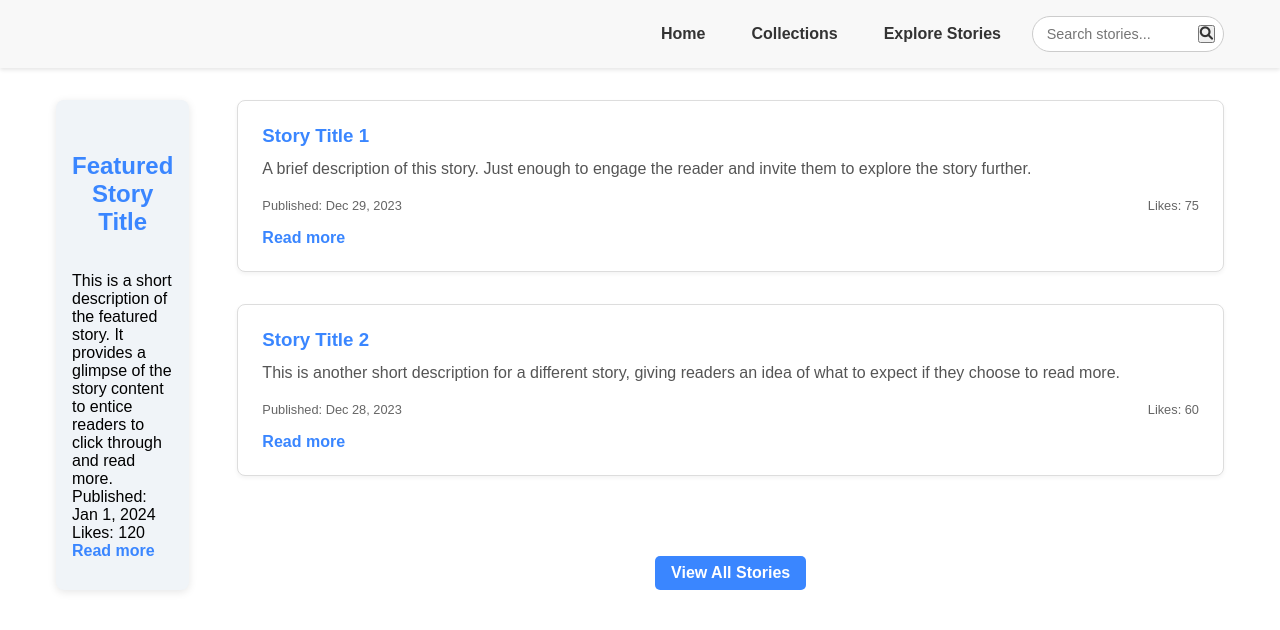
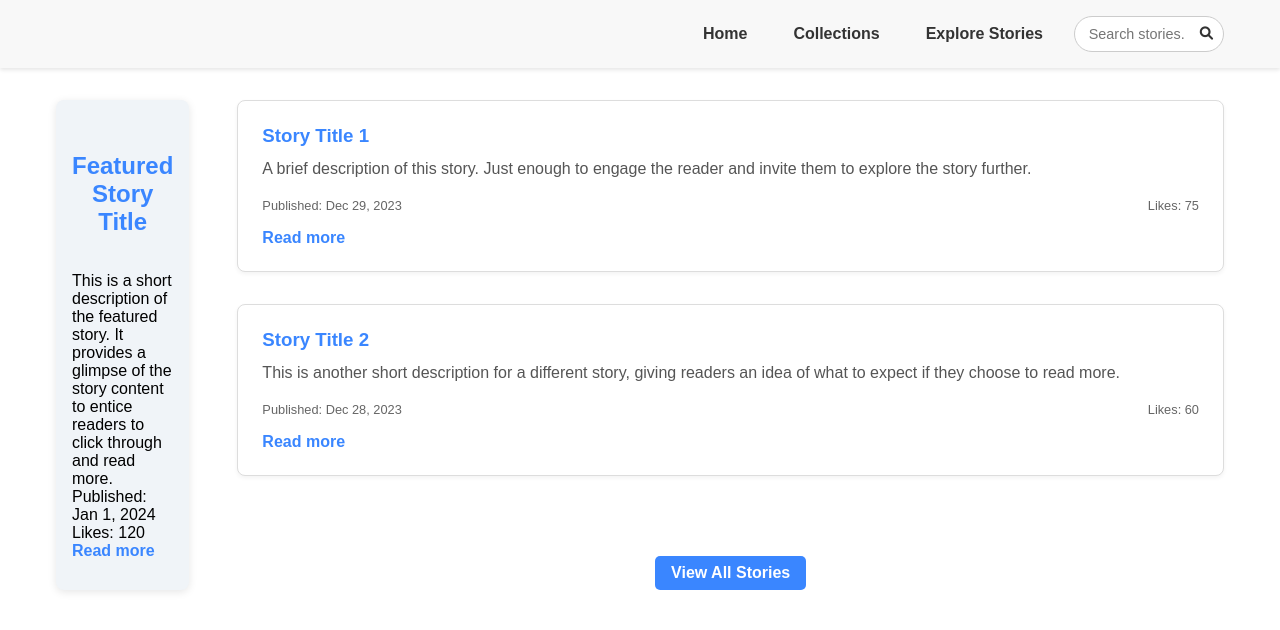
Before and after one commit to SHALEM-2024/story-website, a plain HTML site: page index.html in a window 1280 px wide. Drawn offline with Linux system fonts and the light colour scheme.

Commit message:
Update style.css

```diff
--- a/style.css
+++ b/style.css
@@ -42,12 +42,14 @@ nav {
 }
 
 .search-container {
+    position: relative; /* Enables absolute positioning of the icon */
     display: flex;
     align-items: center;
     border: 1px solid #ccc;
     border-radius: 20px;
     padding: 0.2em 0.5em;
     background-color: #fff;
+    width: 150px; /* Adjust width as needed */
 }
 
 .search-bar {
@@ -56,22 +58,25 @@ nav {
     padding: 0.4em;
     font-size: 0.9em;
     border-radius: 20px;
-    width: 150px;
-    /*transition: width 0.3s ease;*/
-    flex: 1;
+    width: 100%; /* Full width within the container */
+    padding-right: 2em; /* Adds space on the right for the icon */
 }
 
 .search-button {
+    position: absolute;
+    right: 10px; /* Positions icon on the right edge */
+    background: none;
+    border: none;
+    cursor: pointer;
+    padding: 0;
     display: flex;
     align-items: center;
-    justify-content: flex-end;
-    padding: 0;
-    margin-left: 0.5em;
-    cursor: pointer;
+    justify-content: center;
 }
 
 .search-icon {
     color: #333;
+    font-size: 1em;
 }
 
 /* Container Layout */
```
